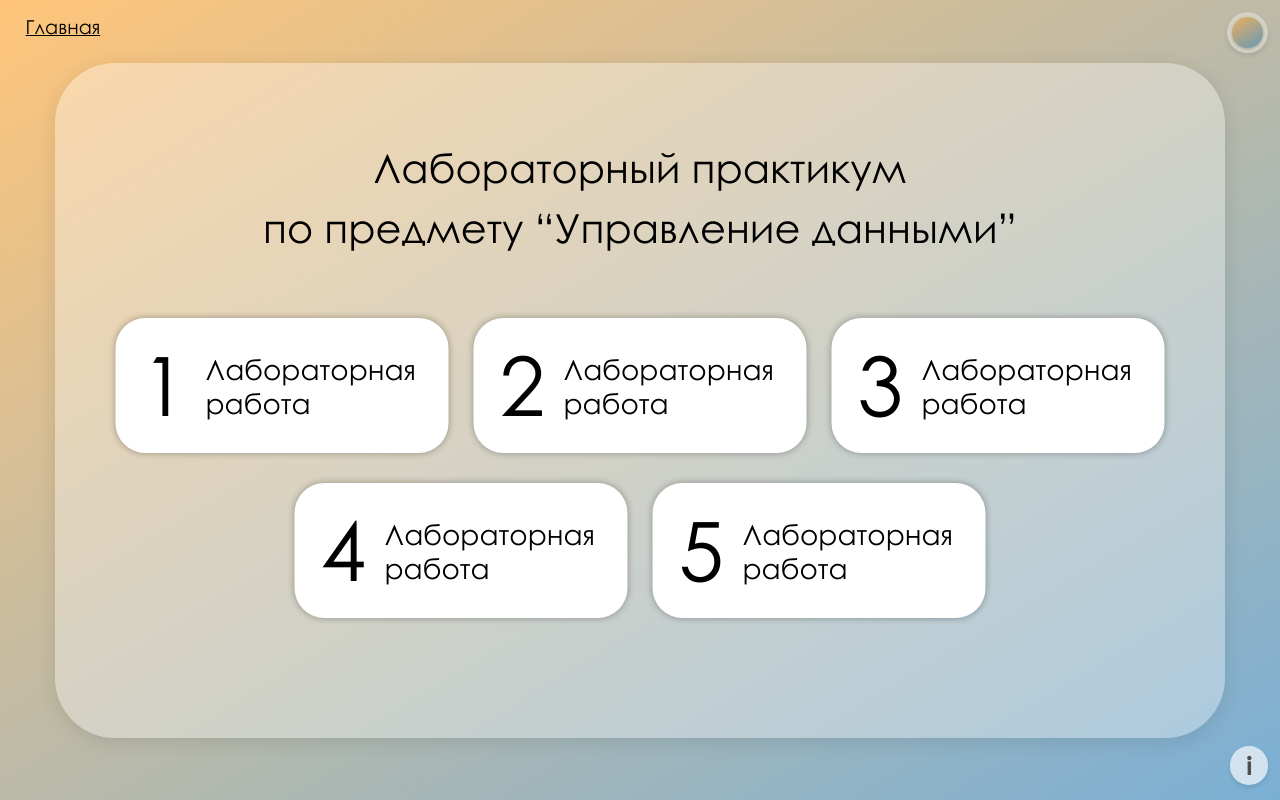
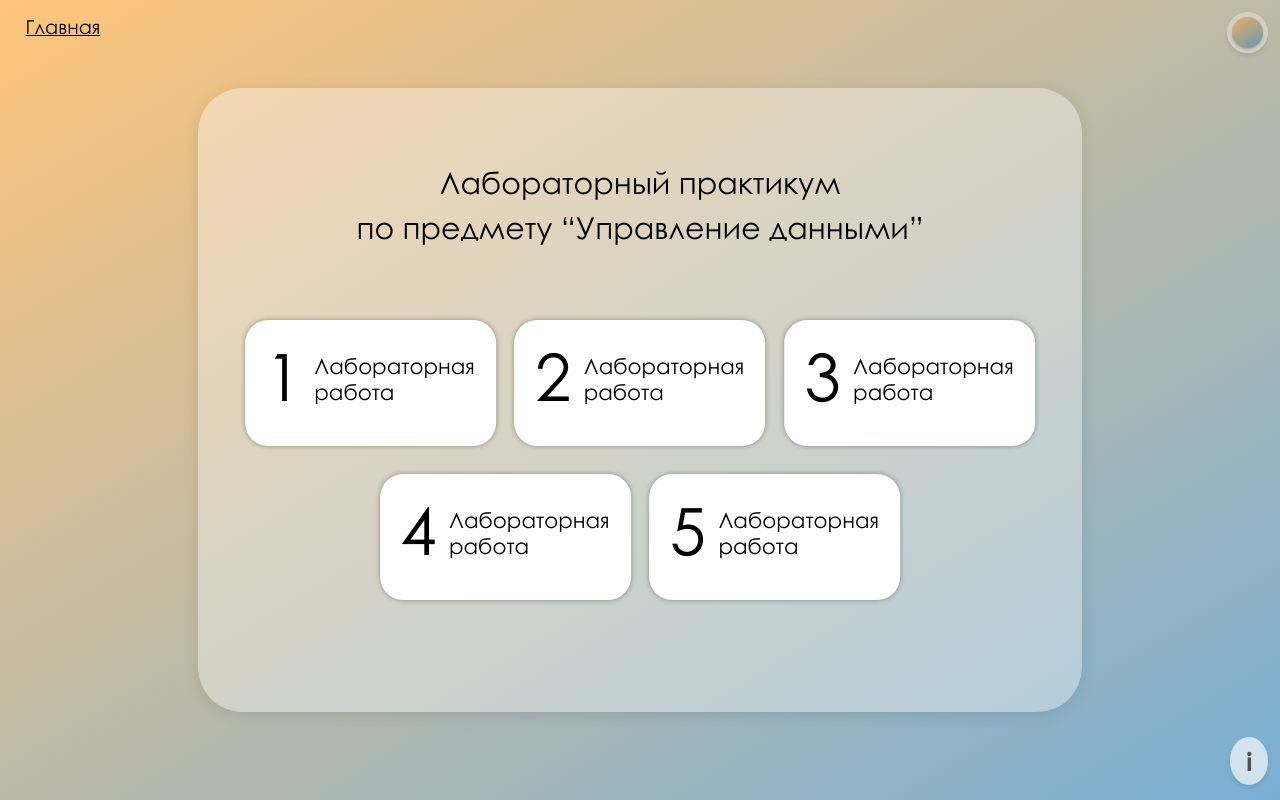
Before and after one commit to aleksgov/web_lab, a React (Create React App) app: page / in a window 1280 px wide. Built offline with nearby package versions, Linux system fonts and the light colour scheme.

Commit message:
scale system

```diff
--- a/src/App.css
+++ b/src/App.css
@@ -78,7 +78,7 @@
   bottom: 1.2vw;
   right: 0.9vw;
   width: 3vw;
-  aspect-ratio: 1 / 1;
+  height: 6vh;
   border-radius: 50%;
   background-color: rgba(255, 255, 255, 0.65);
   border: none;
@@ -118,11 +118,11 @@
 }
 
 .content-box {
-  width: 1170px;
-  height: 675px;
-  background: rgba(255, 255, 255, 0.34);
-  border-radius: 60px;
-  box-shadow: 0 4px 20px rgba(0, 0, 0, 0.1);
+  width: 69vw;
+  height: 78vh;
+  background: rgba(255, 255, 255, 0.35);
+  border-radius: 3.5vw;
+  box-shadow: 0 0.25vw 1.25vw rgba(0, 0, 0, 0.1);
   z-index: 10;
   position: relative;
   display: flex;
@@ -173,11 +173,11 @@
 
 .header-text {
   position: absolute;
-  top: 75px;
+  top: 9vh;
   width: 100%;
   text-align: center;
   color: black;
-  font-size: 40px;
+  font-size: 2.35vw;
   font-family: 'Century Gothic', sans-serif;
   font-weight: 400;
   line-height: 1.5;
@@ -186,28 +186,28 @@
 
 .main-buttons-container {
   position: absolute;
-  bottom: 120px;
+  bottom: 14vh;
   left: 50%;
   transform: translateX(-50%);
   display: flex;
   flex-direction: column;
   align-items: center;
-  gap: 30px
+  gap: 3.5vh;
 }
 
 .button-row {
   display: flex;
   justify-content: center;
-  gap: 25px;
+  gap: 1.45vw;
 }
 
 .main-button {
-  width: 333px;
-  height: 135px;
+  width: 19.6vw;
+  height: 15.75vh;
   position: relative;
   background: rgba(255, 255, 255, 1);
-  box-shadow: 0 0 6px 1px rgba(0, 0, 0, 0.25);
-  border-radius: 30px;
+  box-shadow: 0 0 0.35vw 0.07vw rgba(0, 0, 0, 0.25);
+  border-radius: 1.8vw;
   border: none;
   cursor: pointer;
 }
@@ -222,10 +222,10 @@
 
 .main-button-text {
   position: absolute;
-  left: 90px;
-  top: 34px;
+  left: 5.4vw;
+  top: 4.1vh;
   color: black;
-  font-size: 28px;
+  font-size: 1.67vw;
   font-family: 'Century Gothic', sans-serif;
   font-weight: 400;
   text-align: left;
@@ -234,10 +234,10 @@
 
 .main-button-number {
   position: absolute;
-  left: 26px;
-  top: 16px;
+  left: 1.6vw;
+  top: 1.9vh;
   color: black;
-  font-size: 82px;
+  font-size: 5.1vw;
   font-family: 'Century Gothic', sans-serif;
   font-weight: 400;
   word-wrap: break-word;
@@ -246,25 +246,25 @@
 .lab-buttons-container {
   display: flex;
   justify-content: center;
-  gap: 35px;
-  margin-top: 35px;
+  gap: 2.05vw;
+  margin-top: 4vh;
 }
 
 .lab-button {
-  width: 325px;
-  height: 130px;
-  font-size: 36px;
+  width: 19.2vw;
+  height: 15.2vh;
+  font-size: 2.13vw;
   font-family: 'Century Gothic', sans-serif;
   background: rgba(255, 255, 255, 1);
-  box-shadow: 0 0 6px 1px rgba(0, 0, 0, 0.25);
-  border-radius: 30px;
+  box-shadow: 0 0 0.35vw 0.07vw rgba(0, 0, 0, 0.25);
+  border-radius: 1.8vw;
   border: none;
   cursor: pointer;
 }
 
 .lab-button-variants {
-  width: 685px;
-  margin-top: 35px;
+  width: 40.5vw;
+  margin-top: 4vh;
 }
 
 .lab-button:hover {
@@ -278,8 +278,8 @@
 .lab-work-title {
   color: black;
   text-align: center;
-  font-size: 48px;
-  margin-top: 90px;
+  font-size: 2.84vw;
+  margin-top: 10.5vh;
   font-family: 'Century Gothic', sans-serif;
   font-weight: 400;
   line-height: 1.5;
@@ -325,7 +325,7 @@
   width: 75vw;
   height: 90vh;
   background-color: white;
-  border-radius: 60px 60px 0 0;
+  border-radius: 3.5vw 3.5vw 0 0;
 }
 
 .theory-content {
@@ -344,12 +344,13 @@
 }
 
 .task-variants-container {
-  margin-top: 4%;
-  margin-left: 1%;
+  margin-top: 3.8%;
+  margin-left: 1.5%;
   padding-top: 10px;
   padding-left: 10px;
-  width: 1470px;
-  height: 700px;
+  padding-bottom: 10px;
+  width: 87vw;
+  height: 81.5vh;
   overflow-y: auto;
   z-index: 1;
 }
@@ -357,38 +358,38 @@
 .task-buttons {
   display: flex;
   flex-wrap: wrap;
-  gap: 45px 65px;
+  gap: 5.3vh 3.86vw;
 }
 
 .task-button {
-  width: 230px;
-  height: 100px;
+  width: 13.6vw;
+  height: 11.7vh;
   background: rgba(255, 255, 255, 1);
   font-family: 'Century Gothic', sans-serif;
   align-items: flex-start;
   text-align: center;
   color: black;
-  box-shadow: 0 0 6px 1px rgba(0, 0, 0, 0.25);
-  border-radius: 30px;
+  box-shadow: 0 0 0.35vw 0.07vw rgba(0, 0, 0, 0.25);
+  border-radius: 1.8vw;
   border: none;
   cursor: pointer;
 }
 
 .task-button-number {
-  margin-right: 15px;
-  font-size: 66px;
+  margin-right: 0.76vw;
+  font-size: 3.9vw;
 }
 
 .task-button.two-digit .task-button-number {
-  margin-left: -10px;
-  margin-right: 10px;
-  letter-spacing: -3px;
+  margin-left: -0.52vw;
+  margin-right: 0.52vw;
+  letter-spacing: -0.157vw;
 }
 
 .task-button-text {
   position: relative;
-  bottom: 14px;
-  font-size: 28px;
+  bottom: 1.65vh;
+  font-size: 1.65vw;
 }
 
 .task-button:hover {
@@ -406,7 +407,7 @@
 
 .task-variants-container::-webkit-scrollbar-thumb {
   background-color: #888;
-  border-radius: 5px;
+  border-radius: 0.6vw;
 }
 
 .task-variants-container::-webkit-scrollbar-thumb:hover {
@@ -415,7 +416,7 @@
 
 .task-variants-container::-webkit-scrollbar-track {
   background-color: lightgray;
-  border-radius: 5px;
+  border-radius: 0.6vw;
 }
 
 .App-logo {
--- a/src/App.js
+++ b/src/App.js
@@ -131,7 +131,7 @@ function App() {
     // Стиль контента для лабораторной работы
     const getContentBoxStyle = (tabTitle) => {
         if (tabTitle.startsWith("Лабораторная работа")) {
-            return { width: '1098px', height: '612px' };
+            return { width: '65vw', height: '71.5vh' };
         }
     };
 
```
